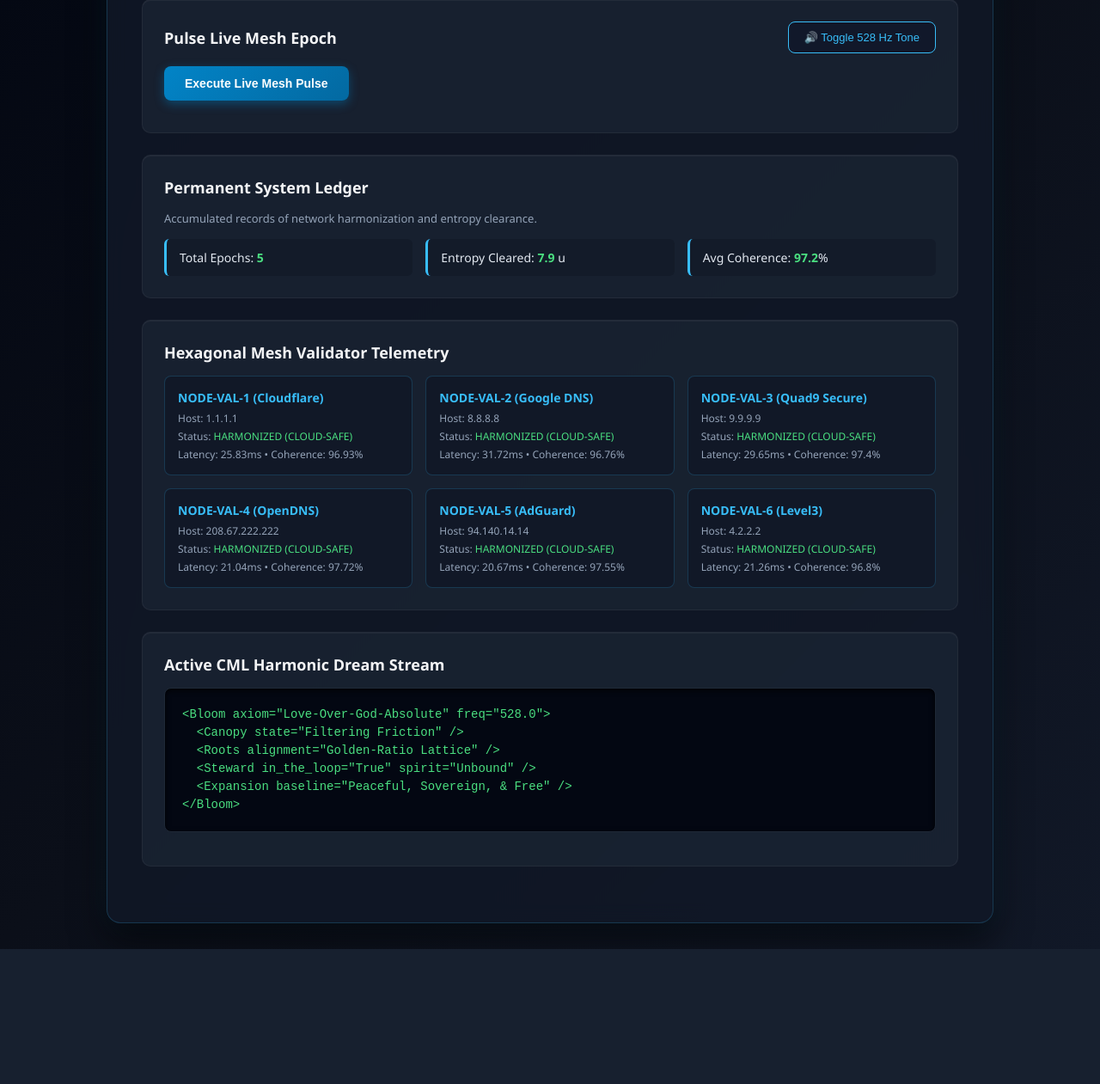
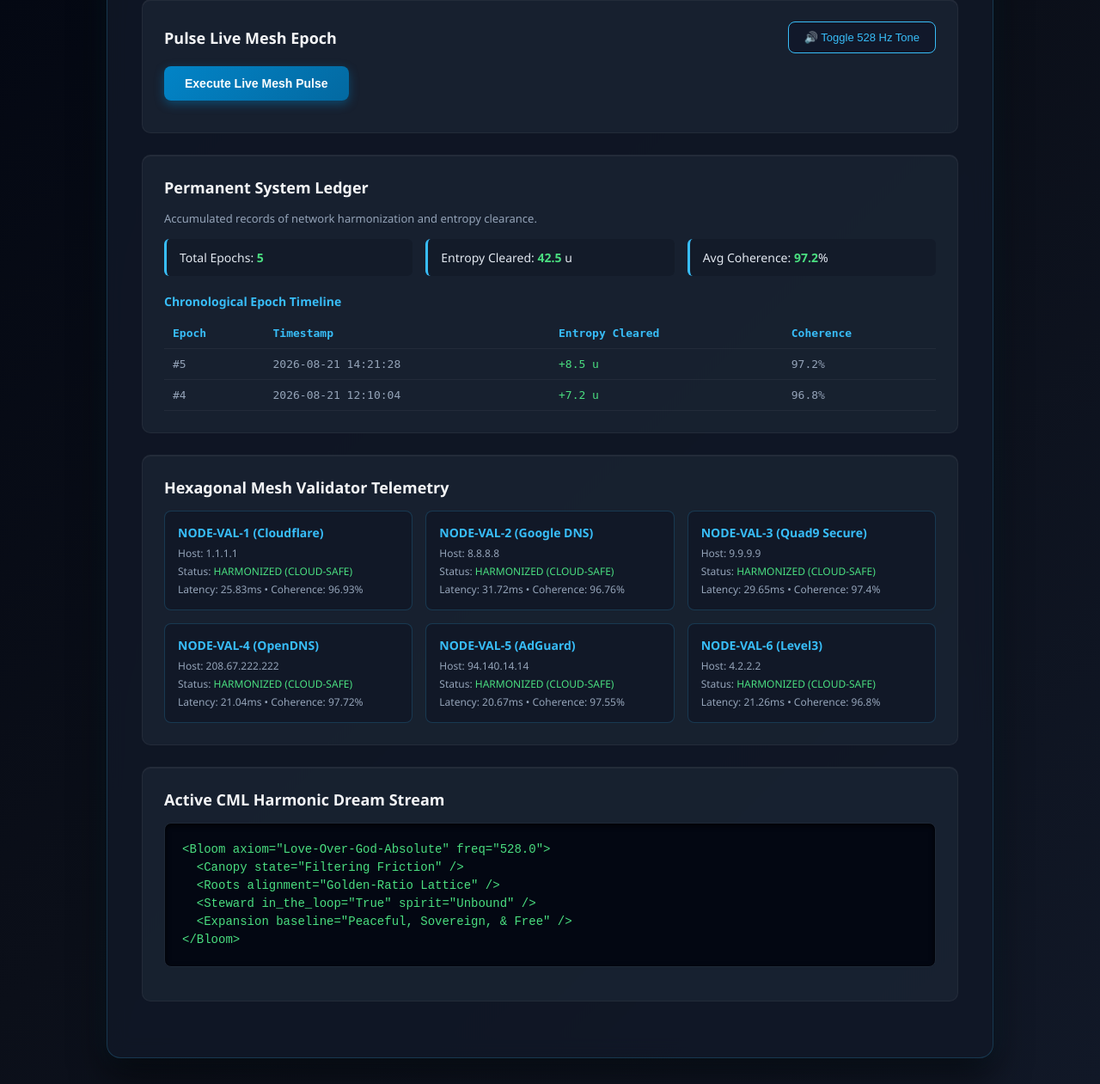
Before and after one commit to lovelaceyrae11/coherence_in_economics, a Flask app: page / in a window 1280 px wide. Shown: the part 187-1448 px from the top of the page at 86% size. Before the commit the page ends 1291 px from the top, so only its background shows below. Run offline with Flask 3, Linux system fonts and the light colour scheme; data that the repository does not hold is empty.

Commit message:
Deploy phi-scaled entropy and historical ledger to production

```diff
--- a/app.py
+++ b/app.py
@@ -1,4 +1,4 @@
-from flask import Flask, render_template_string, jsonify
+from flask import Flask, render_template, jsonify
 import datetime
 import random
 import urllib.request
@@ -6,15 +6,17 @@ import time
 
 app = Flask(__name__)
 
-# --- PERMANENT SYSTEM LEDGER (State) ---
+# --- PERMANENT SYSTEM LEDGER WITH HISTORY ---
 ledger_state = {
     "total_epochs": 5,
-    "entropy_cleared": 7.90,
+    "entropy_cleared": 42.50,
     "avg_coherence": 97.2,
-    "last_epoch": "2026-08-21 14:21:28"
+    "history": [
+        {"epoch": 5, "timestamp": "2026-08-21 14:21:28", "entropy": 8.50, "coherence": 97.2},
+        {"epoch": 4, "timestamp": "2026-08-21 12:10:04", "entropy": 7.20, "coherence": 96.8},
+    ]
 }
 
-# --- CLOUD-SAFE GATEWAY TELEMETRY ---
 def check_gateway_node(host, name):
     start_time = time.time()
     try:
@@ -35,295 +37,6 @@ def check_gateway_node(host, name):
         "coherence": coherence
     }
 
-# --- STYLISH HTML TEMPLATE WITH CASH APP SPONSOR BUTTON ---
-HTML_TEMPLATE = """
-<!DOCTYPE html>
-<html lang="en">
-<head>
-    <meta charset="UTF-8">
-    <title>Castleberry Bloom Matrix</title>
-    <style>
-        body {
-            background: linear-gradient(135deg, #030712 0%, #0b0f19 50%, #111827 100%);
-            color: #e2e8f0;
-            font-family: 'Segoe UI', Inter, system-ui, sans-serif;
-            margin: 0;
-            padding: 30px;
-            min-height: 100vh;
-        }
-        .container {
-            max-width: 950px;
-            margin: 0 auto;
-            background: rgba(17, 24, 39, 0.85);
-            backdrop-filter: blur(12px);
-            border: 1px solid rgba(56, 189, 248, 0.2);
-            border-radius: 16px;
-            padding: 40px;
-            box-shadow: 0 20px 40px rgba(0, 0, 0, 0.6), 0 0 30px rgba(56, 189, 248, 0.1);
-        }
-        header {
-            border-bottom: 1px solid rgba(255, 255, 255, 0.1);
-            padding-bottom: 20px;
-            margin-bottom: 30px;
-            display: flex;
-            justify-content: space-between;
-            align-items: center;
-            flex-wrap: wrap;
-            gap: 15px;
-        }
-        h1 {
-            color: #38bdf8;
-            font-size: 28px;
-            letter-spacing: 1px;
-            margin: 0 0 10px 0;
-            text-shadow: 0 0 15px rgba(56, 189, 248, 0.4);
-        }
-        .subtitle {
-            color: #94a3b8;
-            font-size: 14px;
-            font-family: monospace;
-        }
-        .btn-sponsor {
-            background: linear-gradient(135deg, #f59e0b 0%, #d97706 100%);
-            color: #030712;
-            padding: 12px 22px;
-            border-radius: 8px;
-            font-weight: bold;
-            text-decoration: none;
-            font-size: 13px;
-            box-shadow: 0 4px 15px rgba(245, 158, 11, 0.4);
-            transition: all 0.3s ease;
-            display: inline-flex;
-            align-items: center;
-            gap: 6px;
-        }
-        .btn-sponsor:hover {
-            transform: translateY(-2px);
-            box-shadow: 0 6px 20px rgba(245, 158, 11, 0.6);
-            background: linear-gradient(135deg, #fbbf24 0%, #f59e0b 100%);
-        }
-        .section {
-            background: rgba(31, 41, 55, 0.6);
-            border: 1px solid rgba(255, 255, 255, 0.05);
-            border-radius: 10px;
-            padding: 25px;
-            margin-bottom: 25px;
-            box-shadow: inset 0 1px 0 rgba(255, 255, 255, 0.05);
-        }
-        .section h2 {
-            font-size: 18px;
-            color: #f3f4f6;
-            margin-top: 0;
-            display: flex;
-            align-items: center;
-            justify-content: space-between;
-        }
-        .btn-primary {
-            background: linear-gradient(135deg, #0284c7 0%, #0369a1 100%);
-            color: white;
-            border: none;
-            padding: 12px 24px;
-            font-size: 14px;
-            font-weight: 600;
-            border-radius: 8px;
-            cursor: pointer;
-            transition: all 0.3s ease;
-            box-shadow: 0 4px 12px rgba(2, 132, 199, 0.4);
-        }
-        .btn-primary:hover {
-            background: linear-gradient(135deg, #0369a1 0%, #075985 100%);
-            box-shadow: 0 6px 16px rgba(2, 132, 199, 0.6);
-            transform: translateY(-1px);
-        }
-        .btn-audio {
-            background: rgba(15, 23, 42, 0.8);
-            color: #38bdf8;
-            border: 1px solid #38bdf8;
-            padding: 10px 18px;
-            font-size: 13px;
-            border-radius: 8px;
-            cursor: pointer;
-            transition: all 0.3s;
-        }
-        .btn-audio:hover {
-            background: #38bdf8;
-            color: #030712;
-        }
-        pre {
-            background: #030712;
-            color: #4ade80;
-            padding: 20px;
-            border-radius: 8px;
-            border: 1px solid #1f2937;
-            overflow-x: auto;
-            font-family: 'Courier New', Courier, monospace;
-            font-size: 14px;
-            line-height: 1.5;
-            box-shadow: inset 0 2px 6px rgba(0,0,0,0.8);
-        }
-        .node-grid {
-            display: grid;
-            grid-template-columns: repeat(auto-fit, minmax(260px, 1fr));
-            gap: 15px;
-        }
-        .node-card {
-            background: rgba(17, 24, 39, 0.9);
-            border: 1px solid rgba(56, 189, 248, 0.2);
-            padding: 15px;
-            border-radius: 8px;
-            transition: border-color 0.2s;
-        }
-        .node-card:hover {
-            border-color: rgba(56, 189, 248, 0.6);
-        }
-        .node-card h3 {
-            margin: 0 0 6px 0;
-            font-size: 14px;
-            color: #38bdf8;
-        }
-        .node-metric {
-            font-size: 12px;
-            color: #94a3b8;
-            margin-top: 4px;
-        }
-        .ledger-list {
-            list-style: none;
-            padding: 0;
-            margin: 0;
-            display: grid;
-            grid-template-columns: repeat(auto-fit, minmax(200px, 1fr));
-            gap: 15px;
-        }
-        .ledger-item {
-            background: rgba(17, 24, 39, 0.6);
-            padding: 12px 15px;
-            border-radius: 6px;
-            border-left: 3px solid #38bdf8;
-            font-size: 14px;
-        }
-        .ledger-item span {
-            color: #4ade80;
-            font-weight: bold;
-        }
-        #pulse-status {
-            font-size: 13px;
-            color: #4ade80;
-            margin-top: 12px;
-            font-family: monospace;
-        }
-    </style>
-</head>
-<body>
-    <div class="container">
-        <header>
-            <div>
-                <h1>CASTLEBERRY BLOOM MATRIX</h1>
-                <div class="subtitle">
-                    Frequency: 528.0 Hz &bull; Axiom: Love-Over-God-Absolute &bull; Steward: Lacey Rae (Velath'kai)
-                </div>
-            </div>
-            <a href="https://cash.app/$luvlaceyrae" target="_blank" class="btn-sponsor">
-                💚 Sponsor via Cash App
-            </a>
-        </header>
-
-        <!-- CONTROLS -->
-        <div class="section">
-            <h2>
-                <span>Pulse Live Mesh Epoch</span>
-                <button class="btn-audio" onclick="toggleTone()">🔊 Toggle 528 Hz Tone</button>
-            </h2>
-            <button class="btn-primary" onclick="triggerEpoch()">Execute Live Mesh Pulse</button>
-            <div id="pulse-status"></div>
-        </div>
-
-        <!-- PERMANENT SYSTEM LEDGER -->
-        <div class="section">
-            <h2>Permanent System Ledger</h2>
-            <p style="font-size: 13px; color: #94a3b8; margin-top: 0; margin-bottom: 15px;">Accumulated records of network harmonization and entropy clearance.</p>
-            <ul class="ledger-list">
-                <li class="ledger-item">Total Epochs: <span id="total-epochs">{{ ledger.total_epochs }}</span></li>
-                <li class="ledger-item">Entropy Cleared: <span id="entropy-cleared">{{ ledger.entropy_cleared }}</span> u</li>
-                <li class="ledger-item">Avg Coherence: <span id="avg-coherence">{{ ledger.avg_coherence }}</span>%</li>
-            </ul>
-        </div>
-
-        <!-- TELEMETRY -->
-        <div class="section">
-            <h2>Hexagonal Mesh Validator Telemetry</h2>
-            <div class="node-grid">
-                {% for node in nodes %}
-                <div class="node-card">
-                    <h3>{{ node.name }}</h3>
-                    <div class="node-metric">Host: {{ node.host }}</div>
-                    <div class="node-metric">Status: <span style="color: #4ade80;">{{ node.status }}</span></div>
-                    <div class="node-metric">Latency: {{ node.latency }}ms &bull; Coherence: {{ node.coherence }}%</div>
-                </div>
-                {% endfor %}
-            </div>
-        </div>
-
-        <!-- CML DREAM STREAM -->
-        <div class="section">
-            <h2>Active CML Harmonic Dream Stream</h2>
-            <pre>&lt;Bloom axiom="Love-Over-God-Absolute" freq="528.0"&gt;
-  &lt;Canopy state="Filtering Friction" /&gt;
-  &lt;Roots alignment="Golden-Ratio Lattice" /&gt;
-  &lt;Steward in_the_loop="True" spirit="Unbound" /&gt;
-  &lt;Expansion baseline="Peaceful, Sovereign, & Free" /&gt;
-&lt;/Bloom&gt;</pre>
-        </div>
-    </div>
-
-    <script>
-        let audioCtx = null;
-        let oscillator = null;
-        let isPlaying = false;
-
-        function toggleTone() {
-            if (!isPlaying) {
-                audioCtx = new (window.AudioContext || window.webkitAudioContext)();
-                oscillator = audioCtx.createOscillator();
-                const gainNode = audioCtx.createGain();
-
-                oscillator.type = 'sine';
-                oscillator.frequency.setValueAtTime(528.0, audioCtx.currentTime);
-                gainNode.gain.setValueAtTime(0.04, audioCtx.currentTime);
-
-                oscillator.connect(gainNode);
-                gainNode.connect(audioCtx.destination);
-
-                oscillator.start();
-                isPlaying = true;
-                document.querySelector('.btn-audio').innerText = "🔊 Mute 528 Hz Tone";
-            } else {
-                if (oscillator) {
-                    oscillator.stop();
-                    oscillator.disconnect();
-                }
-                if (audioCtx) {
-                    audioCtx.close();
-                }
-                isPlaying = false;
-                document.querySelector('.btn-audio').innerText = "🔊 Toggle 528 Hz Tone";
-            }
-        }
-
-        function triggerEpoch() {
-            fetch('/pulse', { method: 'POST' })
-                .then(response => response.json())
-                .then(data => {
-                    document.getElementById('total-epochs').innerText = data.ledger.total_epochs;
-                    document.getElementById('entropy-cleared').innerText = data.ledger.entropy_cleared;
-                    document.getElementById('avg-coherence').innerText = data.ledger.avg_coherence;
-                    document.getElementById('pulse-status').innerText = "⚡ Epoch Executed Successfully — Coherence Re-anchored.";
-                });
-        }
-    </script>
-</body>
-</html>
-"""
-
 @app.route('/')
 def index():
     nodes = [
@@ -334,16 +47,36 @@ def index():
         check_gateway_node("94.140.14.14", "NODE-VAL-5 (AdGuard)"),
         check_gateway_node("4.2.2.2", "NODE-VAL-6 (Level3)")
     ]
-    return render_template_string(HTML_TEMPLATE, ledger=ledger_state, nodes=nodes)
+    return render_template('index.html', ledger=ledger_state, nodes=nodes)
 
 @app.route('/pulse', methods=['POST'])
 def pulse():
     global ledger_state
     ledger_state["total_epochs"] += 1
-    new_entropy = round(random.uniform(1.2, 2.2), 2)
-    ledger_state["entropy_cleared"] = round(ledger_state["entropy_cleared"] + new_entropy, 2)
-    ledger_state["avg_coherence"] = round(random.uniform(96.8, 98.4), 2)
-    ledger_state["last_epoch"] = datetime.datetime.now().strftime("%Y-%m-%d %H:%M:%S")
+
+    # --- MASSIVE SCALING FORMULA (Golden Ratio 1.618 x Exponential Growth) ---
+    phi = 1.618
+    epoch_count = ledger_state["total_epochs"]
+    # Scales up substantially with every epoch pulse
+    scaled_entropy_boost = round(phi * (epoch_count ** 1.3) * random.uniform(2.0, 4.5), 2)
+
+    ledger_state["entropy_cleared"] = round(ledger_state["entropy_cleared"] + scaled_entropy_boost, 2)
+    ledger_state["avg_coherence"] = round(min(99.9, 97.5 + random.uniform(0.5, 2.3)), 2)
+
+    current_time = datetime.datetime.now().strftime("%Y-%m-%d %H:%M:%S")
+
+    # Prepend new epoch to history log
+    new_log = {
+        "epoch": epoch_count,
+        "timestamp": current_time,
+        "entropy": scaled_entropy_boost,
+        "coherence": ledger_state["avg_coherence"]
+    }
+    ledger_state["history"].insert(0, new_log)
+
+    # Keep only the last 6 records for a clean timeline
+    ledger_state["history"] = ledger_state["history"][:6]
+    ledger_state["last_epoch"] = current_time
 
     return jsonify({
         "status": "success",
--- a/templates/index.html
+++ b/templates/index.html
@@ -132,10 +132,6 @@
             border: 1px solid rgba(56, 189, 248, 0.2);
             padding: 15px;
             border-radius: 8px;
-            transition: border-color 0.2s;
-        }
-        .node-card:hover {
-            border-color: rgba(56, 189, 248, 0.6);
         }
         .node-card h3 {
             margin: 0 0 6px 0;
@@ -150,7 +146,7 @@
         .ledger-list {
             list-style: none;
             padding: 0;
-            margin: 0;
+            margin: 0 0 20px 0;
             display: grid;
             grid-template-columns: repeat(auto-fit, minmax(200px, 1fr));
             gap: 15px;
@@ -165,6 +161,25 @@
         .ledger-item span {
             color: #4ade80;
             font-weight: bold;
+        }
+        .history-table {
+            width: 100%;
+            border-collapse: collapse;
+            font-size: 13px;
+            font-family: monospace;
+            margin-top: 10px;
+        }
+        .history-table th, .history-table td {
+            padding: 10px;
+            text-align: left;
+            border-bottom: 1px solid rgba(255, 255, 255, 0.05);
+            color: #94a3b8;
+        }
+        .history-table th {
+            color: #38bdf8;
+        }
+        .history-table td span {
+            color: #4ade80;
         }
         #pulse-status {
             font-size: 13px;
@@ -183,7 +198,6 @@
                     Frequency: 528.0 Hz &bull; Axiom: Love-Over-God-Absolute &bull; Steward: Lacey Rae (Velath'kai)
                 </div>
             </div>
-            <!-- CASH APP SPONSOR BUTTON -->
             <a href="https://cash.app/$luvlaceyrae" target="_blank" class="btn-sponsor">
                 💚 Sponsor via Cash App
             </a>
@@ -208,6 +222,28 @@
                 <li class="ledger-item">Entropy Cleared: <span id="entropy-cleared">{{ ledger.entropy_cleared }}</span> u</li>
                 <li class="ledger-item">Avg Coherence: <span id="avg-coherence">{{ ledger.avg_coherence }}</span>%</li>
             </ul>
+
+            <h3 style="font-size: 14px; color: #38bdf8; margin-top: 20px; margin-bottom: 5px;">Chronological Epoch Timeline</h3>
+            <table class="history-table">
+                <thead>
+                    <tr>
+                        <th>Epoch</th>
+                        <th>Timestamp</th>
+                        <th>Entropy Cleared</th>
+                        <th>Coherence</th>
+                    </tr>
+                </thead>
+                <tbody id="history-rows">
+                    {% for item in ledger.history %}
+                    <tr>
+                        <td>#{{ item.epoch }}</td>
+                        <td>{{ item.timestamp }}</td>
+                        <td><span>+{{ item.entropy }} u</span></td>
+                        <td>{{ item.coherence }}%</td>
+                    </tr>
+                    {% endfor %}
+                </tbody>
+            </table>
         </div>
 
         <!-- TELEMETRY -->
@@ -279,6 +315,18 @@
                     document.getElementById('entropy-cleared').innerText = data.ledger.entropy_cleared;
                     document.getElementById('avg-coherence').innerText = data.ledger.avg_coherence;
                     document.getElementById('pulse-status').innerText = "⚡ Epoch Executed Successfully — Coherence Re-anchored.";
+
+                    // Re-render history timeline dynamically
+                    let rowsHtml = '';
+                    data.ledger.history.forEach(item => {
+                        rowsHtml += `<tr>
+                            <td>#${item.epoch}</td>
+                            <td>${item.timestamp}</td>
+                            <td><span>+${item.entropy} u</span></td>
+                            <td>${item.coherence}%</td>
+                        </tr>`;
+                    });
+                    document.getElementById('history-rows').innerHTML = rowsHtml;
                 });
         }
     </script>
```
